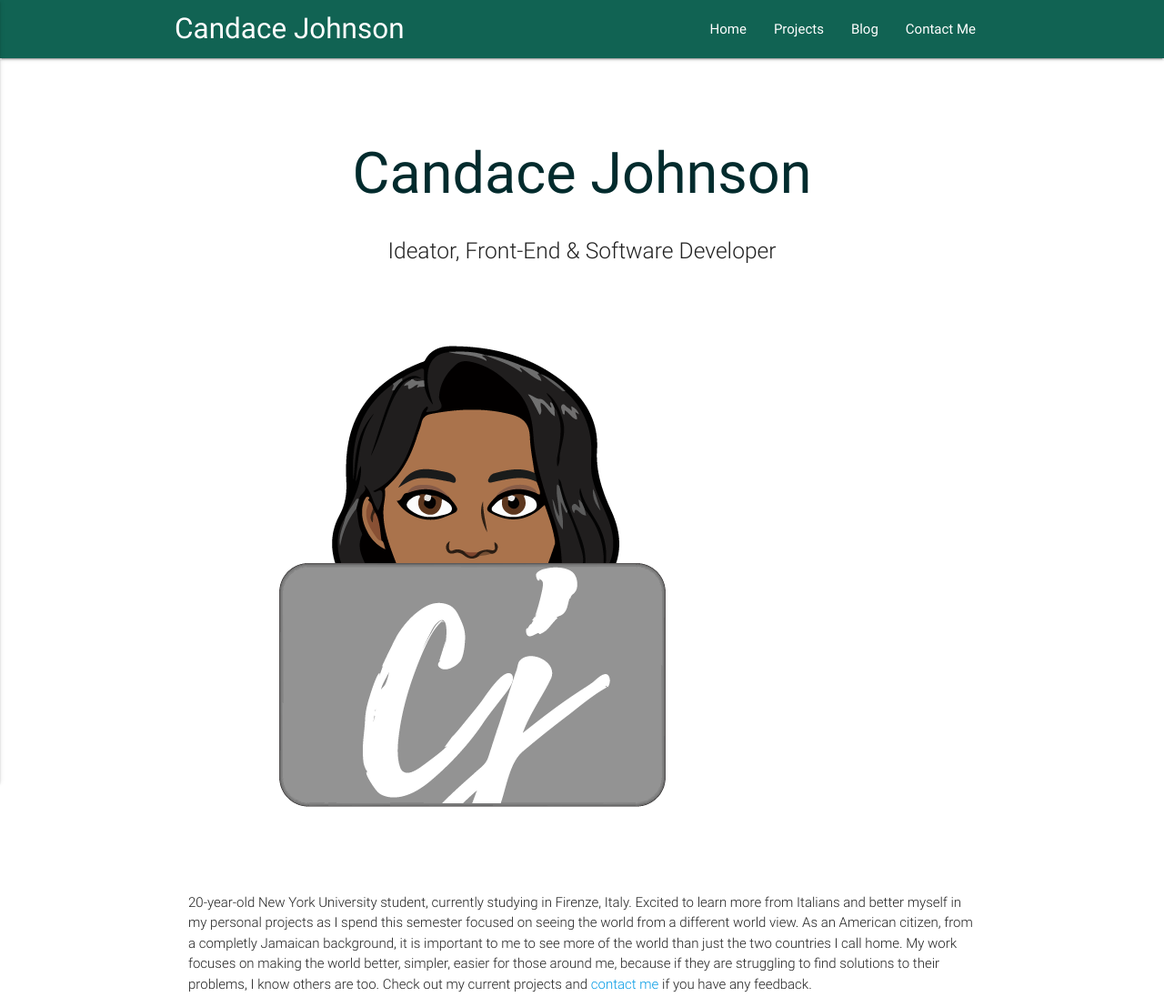
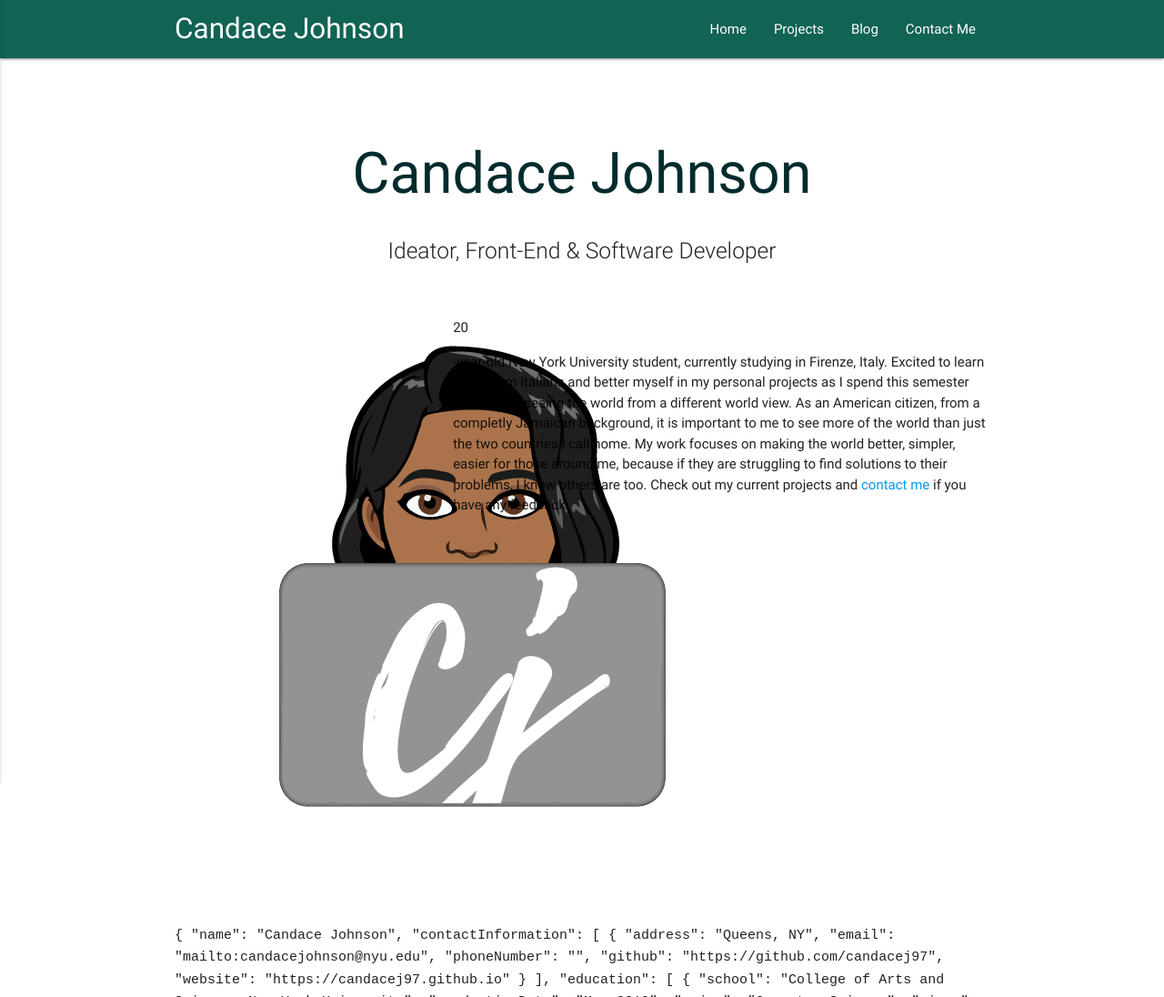
Before and after one commit to candacej97/candacej97.github.io, a plain HTML site: page index.html in a window 1280 px wide. Shown: the top 1096 px of the page at 91% size. Drawn offline with nearby package versions, Linux system fonts and the light colour scheme.

Commit message:
JS
automatic age change

```diff
--- a/index.html
+++ b/index.html
@@ -70,15 +70,16 @@
 
 
       <div class="row">
-        <div class="col s12 m12">
+        <div class="col s4 m4">
           <div class="icon-block">
-
             <div class="circular icon">
               <img src="imgs/logo-300.png" alt="An icon of myself">
             </div>
+          </div>
+        </div>
 
-            <p class="light">20-year-old New York University student, currently studying in Firenze, Italy. Excited to learn more from Italians and better myself in my personal projects as I spend this semester focused on seeing the world from a different world view. As an American citizen, from a completly Jamaican background, it is important to me to see more of the world than just the two countries I call home. My work focuses on making the world better, simpler, easier for those around me, because if they are struggling to find solutions to their problems, I know others are too. Check out my current projects and <a href="contact-me/">contact me</a> if you have any feedback.</p>
-          </div>
+        <div class="col s8 m8">
+          <p class="light"><p id="age">20</p>-year-old New York University student, currently studying in Firenze, Italy. Excited to learn more from Italians and better myself in my personal projects as I spend this semester focused on seeing the world from a different world view. As an American citizen, from a completly Jamaican background, it is important to me to see more of the world than just the two countries I call home. My work focuses on making the world better, simpler, easier for those around me, because if they are struggling to find solutions to their problems, I know others are too. Check out my current projects and <a href="contact-me/">contact me</a> if you have any feedback.</p>
         </div>
       </div>
     </div>
--- a/js/init.js
+++ b/js/init.js
@@ -3,5 +3,17 @@
 
     $('.button-collapse').sideNav();
 
+    var d = new Date();
+    var year = d.getFullYear();
+    var month = d.getMonth();
+    var day = d.getDate();
+    var age = year - 1997;
+
+    if (month <= 3) {
+      age = age - 1;
+    }
+
+    $('#age').innerHTML = age;
+
   }); // end of document ready
 })(jQuery); // end of jQuery name space
```
